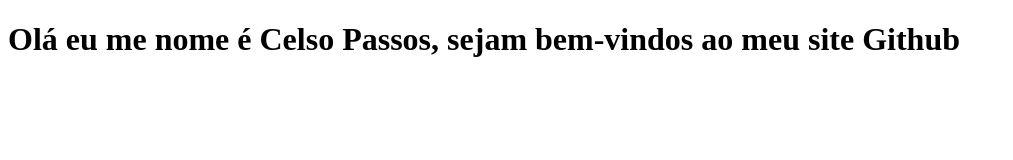
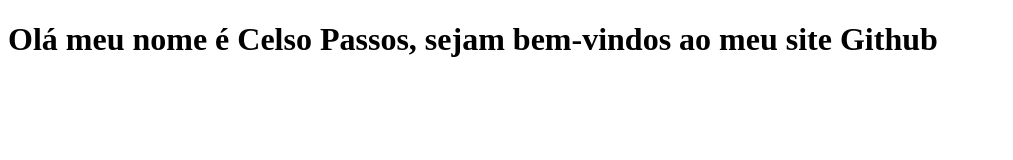
Before and after one commit to CelsoPassosdev/celsopassosdev.github.io, a plain HTML site: page index.html in a window 1280 px wide. Shown: the whole page, without its empty margins (0-1013 px from the left). Drawn offline with Linux system fonts and the light colour scheme.

Commit message:
testando h1

```diff
--- a/index.html
+++ b/index.html
@@ -7,7 +7,7 @@
 </head>
 <body>
     <header>
-        <h1>Olá eu me nome é Celso Passos, sejam bem-vindos ao meu site Github</h1>
+        <h1>Olá meu nome é Celso Passos, sejam bem-vindos ao meu site Github</h1>
 
     </header>
     <script type="module" src="myscripts.js"></script>
```
